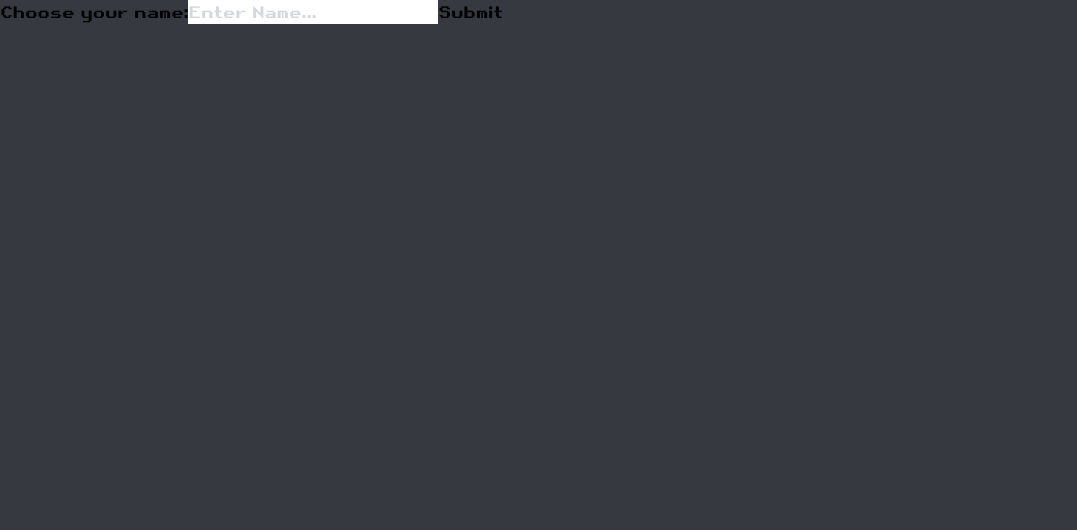
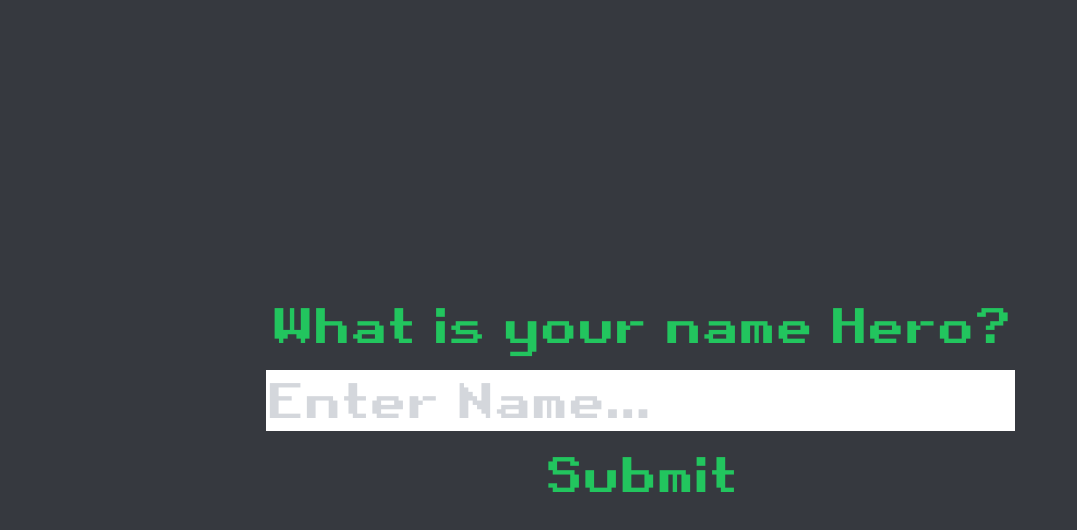
Before and after one commit to baguiar428/Phase_3-Project, a React (Create React App) app: page /choose_name in a window 1280 px wide. Shown: the top 530 px of the page, without its empty margins (0-1077 px from the left). Built offline with nearby package versions, Linux system fonts and the light colour scheme.

Commit message:
Style added to CharacterName

```diff
--- a/src/components/CharacterName.jsx
+++ b/src/components/CharacterName.jsx
@@ -15,11 +15,15 @@ function CharacterName(){
     }
 
     return(
-        <div className='font-retro'>
+        <div className="display: block text-center text-green-500
+                font-retro text-5xl pl-10 pr-10 ml-10 mr-10">
+            <p></p>
             <form onSubmit = {handleSubmit}>
-                <label>Choose your name:</label>
+                <div className="flex flex-col justify-center items-center space-y-5 h-screen">
+                <label>What is your name Hero?</label>
                 <input type='text' placeholder='Enter Name...' value={charName} onChange={handleChange}/>
                 <button type='submit'>Submit </button>
+                </div>
             </form>
         </div>
     )
```
